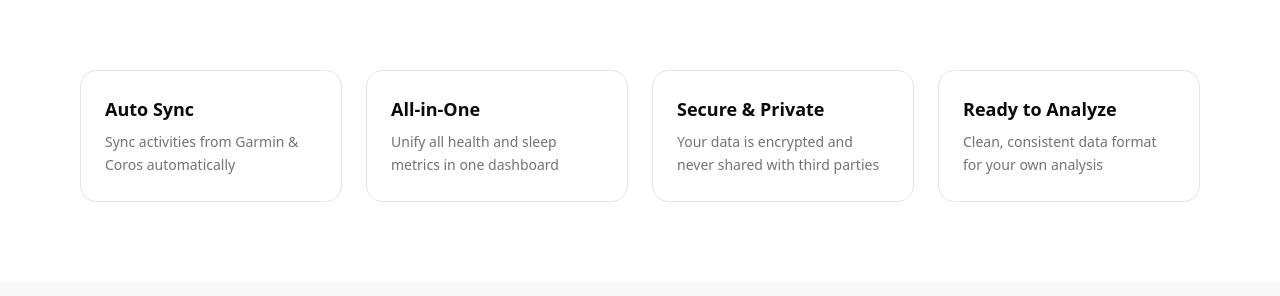
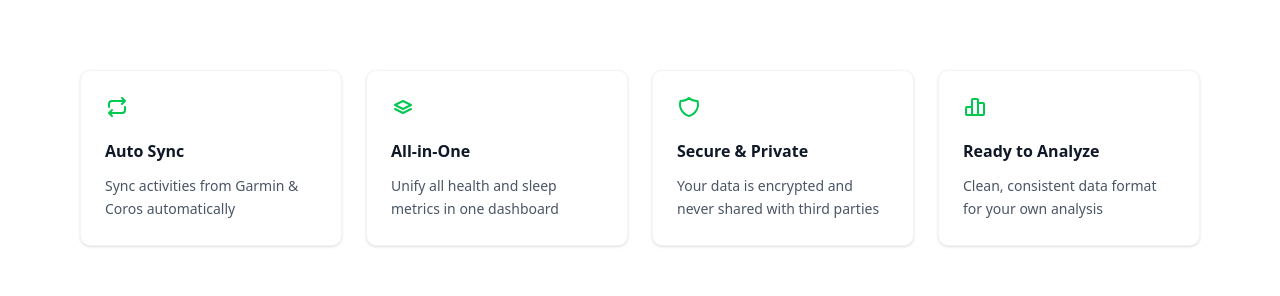
Before and after one commit to inrenping/incremental.icu, a Next.js app: page / in a window 1280 px wide. Shown: the part 618-914 px from the top of the page. Built offline with nearby package versions, Linux system fonts and the light colour scheme; no server answers.

Commit message:
update style

```diff
--- a/src/app/page.tsx
+++ b/src/app/page.tsx
@@ -1,9 +1,8 @@
 'use client'
 
 import { useRouter } from 'next/navigation';
-import { IconArrowRight, IconLock } from "@tabler/icons-react";
+import { IconArrowRight, IconLock, IconRepeat, IconStack, IconShield, IconChartBar, } from "@tabler/icons-react";
 import { Button } from "@/components/ui/button"
-import { Badge } from "@/components/ui/badge"
 import { useTranslations } from 'next-intl'
 import { SiteHeader } from "@/components/login/site-header"
 import { SiteFooter } from "@/components/dash/site-footer"
@@ -37,10 +36,10 @@ export default function Home() {
         <section className="py-20 px-4 max-w-6xl mx-auto">
           <div className="grid grid-cols-1 sm:grid-cols-2 lg:grid-cols-4 gap-6">
             {[
-              { title: "Auto Sync", desc: "Sync activities from Garmin & Coros automatically" },
-              { title: "All-in-One", desc: "Unify all health and sleep metrics in one dashboard" },
-              { title: "Secure & Private", desc: "Your data is encrypted and never shared with third parties" },
-              { title: "Ready to Analyze", desc: "Clean, consistent data format for your own analysis" },
+              { title: "Auto Sync", desc: "Sync activities from Garmin & Coros automatically", icon: <IconRepeat className="h-6 w-6" /> },
+              { title: "All-in-One", desc: "Unify all health and sleep metrics in one dashboard", icon: <IconStack className="h-6 w-6" /> },
+              { title: "Secure & Private", desc: "Your data is encrypted and never shared with third parties", icon: <IconShield className="h-6 w-6" /> },
+              { title: "Ready to Analyze", desc: "Clean, consistent data format for your own analysis", icon: <IconChartBar className="h-6 w-6" /> },
             ].map((feature) => (
               <FeatureCard key={feature.title} {...feature} />
             ))}
@@ -49,7 +48,7 @@ export default function Home() {
 
         <section className="py-20 px-4 bg-muted/70">
           <div className="max-w-6xl mx-auto text-center space-y-12">
-            <h2 className="text-3xl font-bold">Supported Platforms</h2>
+            <h2 className="text-lg font-black">Supported Platforms</h2>
             <div className="grid grid-cols-1 sm:grid-cols-3 gap-8">
               {[
                 { name: "Garmin GLOBAL", desc: "Sync global account data" },
@@ -67,11 +66,19 @@ export default function Home() {
   )
 }
 
-function FeatureCard({ title, desc }: { title: string; desc: string }) {
+function FeatureCard({ title, desc, icon }: { title: string; desc: string; icon: React.ReactNode }) {
   return (
-    <div className="p-6 rounded-2xl border bg-card hover:shadow-md transition-shadow">
-      <h3 className="font-bold text-lg">{title}</h3>
-      <p className="text-sm text-muted-foreground leading-relaxed mt-2">{desc}</p>
+    <div className="bg-white dark:bg-black rounded-lg p-6 border border-gray-100 dark:border-gray-700 shadow-sm flex flex-col gap-3">
+      {/* 图标 */}
+      <div className="text-green-500 mb-2 text-2xl">{icon}</div>
+      {/* 标题 */}
+      <h3 className="text-base font-semibold text-gray-900 dark:text-gray-100">
+        {title}
+      </h3>
+      {/* 描述 */}
+      <p className="text-sm text-gray-600 dark:text-gray-300 leading-relaxed">
+        {desc}
+      </p>
     </div>
   )
 }
```
